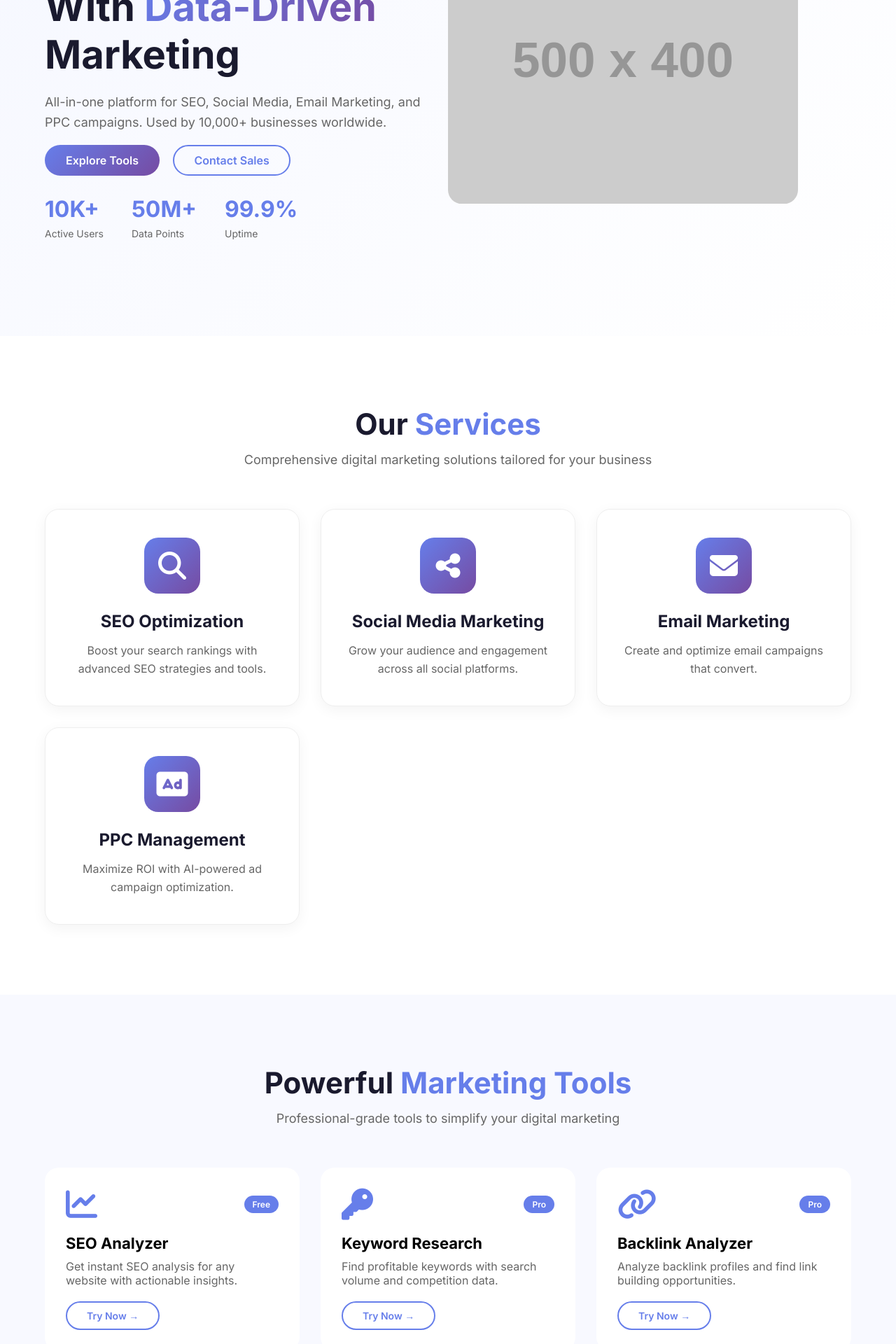
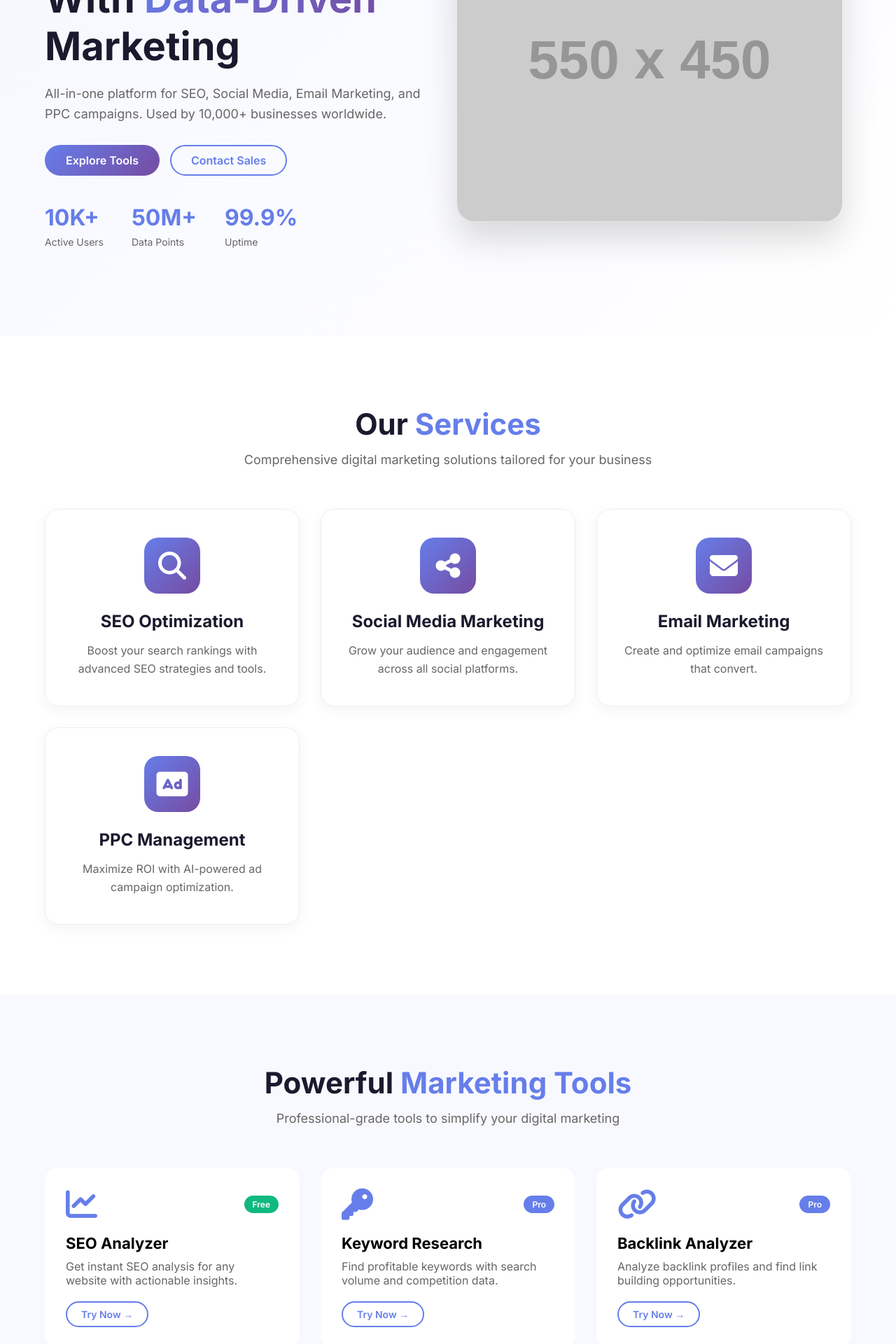
Before and after one commit to MrSaboorKhan/growaimark-agency, a Flask app: page / in a window 1280 px wide. Shown: the part 320-2240 px from the top of the page at 70% size. Run offline with Flask 3, Linux system fonts and the light colour scheme; grey boxes labelled with a size stand in for pictures from a placeholder-image service; some libraries are stand-ins or nearby versions.

Commit message:
Updated phone number and hero image

```diff
--- a/templates/index.html
+++ b/templates/index.html
@@ -122,6 +123,7 @@
             text-decoration: none;
             font-weight: 600;
             transition: 0.3s;
+            display: inline-block;
         }
 
         .btn-outline:hover {
@@ -177,10 +179,15 @@
             margin-bottom: 30px;
         }
 
+        .hero-buttons {
+            display: flex;
+            gap: 15px;
+            margin-bottom: 40px;
+        }
+
         .hero-stats {
             display: flex;
             gap: 40px;
-            margin-top: 40px;
         }
 
         .stat h3 {
@@ -192,12 +199,14 @@
         .stat p {
             font-size: 14px;
             margin: 0;
+            color: #666;
         }
 
         .hero-image {
             flex: 1;
             position: relative;
             animation: float 3s ease-in-out infinite;
+            text-align: center;
         }
 
         @keyframes float {
@@ -207,8 +216,9 @@
 
         .hero-image img {
             width: 100%;
-            max-width: 500px;
-            border-radius: 20px;
+            max-width: 550px;
+            border-radius: 25px;
+            box-shadow: 0 25px 50px rgba(0,0,0,0.15);
         }
 
         /* Services Section */
@@ -330,6 +340,14 @@
             border-radius: 50px;
             font-size: 12px;
             font-weight: 600;
+        }
+
+        .tool-badge.free {
+            background: #10b981;
+        }
+
+        .tool-badge.pro {
+            background: #667eea;
         }
 
         .tool-card h3 {
@@ -490,7 +525,7 @@
             <p>All-in-one platform for SEO, Social Media, Email Marketing, and PPC campaigns. Used by 10,000+ businesses worldwide.</p>
             <div class="hero-buttons">
                 <a href="#tools" class="btn-primary">Explore Tools</a>
-                <a href="#contact" class="btn-outline" style="margin-left: 15px;">Contact Sales</a>
+                <a href="#contact" class="btn-outline">Contact Sales</a>
             </div>
             <div class="hero-stats">
                 <div class="stat">
@@ -552,38 +587,38 @@
             <div class="tool-card" data-aos="zoom-in" data-aos-delay="0">
                 <div class="tool-header">
                     <i class="fas fa-chart-line"></i>
-                    <span class="tool-badge">Free</span>
+                    <span class="tool-badge free">Free</span>
                 </div>
                 <h3>SEO Analyzer</h3>
                 <p>Get instant SEO analysis for any website with actionable insights.</p>
-                <a href="#" class="btn-outline" style="display: inline-block; font-size: 14px;">Try Now →</a>
+                <a href="#" class="btn-outline" style="display: inline-block; font-size: 14px; padding: 8px 20px;">Try Now →</a>
             </div>
             <div class="tool-card" data-aos="zoom-in" data-aos-delay="100">
                 <div class="tool-header">
                     <i class="fas fa-key"></i>
-                    <span class="tool-badge">Pro</span>
+                    <span class="tool-badge pro">Pro</span>
                 </div>
                 <h3>Keyword Research</h3>
                 <p>Find profitable keywords with search volume and competition data.</p>
-                <a href="#" class="btn-outline" style="display: inline-block; font-size: 14px;">Try Now →</a>
+                <a href="#" class="btn-outline" style="display: inline-block; font-size: 14px; padding: 8px 20px;">Try Now →</a>
             </div>
             <div class="tool-card" data-aos="zoom-in" data-aos-delay="200">
                 <div class="tool-header">
                     <i class="fas fa-link"></i>
-                    <span class="tool-badge">Pro</span>
+                    <span class="tool-badge pro">Pro</span>
                 </div>
                 <h3>Backlink Analyzer</h3>
                 <p>Analyze backlink profiles and find link building opportunities.</p>
-                <a href="#" class="btn-outline" style="display: inline-block; font-size: 14px;">Try Now →</a>
+                <a href="#" class="btn-outline" style="display: inline-block; font-size: 14px; padding: 8px 20px;">Try Now →</a>
             </div>
             <div class="tool-card" data-aos="zoom-in" data-aos-delay="300">
                 <div class="tool-header">
                     <i class="fas fa-clock"></i>
-                    <span class="tool-badge">Free</span>
+                    <span class="tool-badge free">Free</span>
                 </div>
                 <h3>Social Calendar</h3>
                 <p>Plan and schedule your social media content effectively.</p>
-                <a href="#" class="btn-outline" style="display: inline-block; font-size: 14px;">Try Now →</a>
+                <a href="#" class="btn-outline" style="display: inline-block; font-size: 14px; padding: 8px 20px;">Try Now →</a>
             </div>
         </div>
     </section>
@@ -665,6 +700,16 @@
                 }
             });
         });
+
+        // Mobile menu toggle
+        const mobileMenuBtn = document.querySelector('.mobile-menu');
+        const navLinks = document.querySelector('.nav-links');
+
+        if (mobileMenuBtn) {
+            mobileMenuBtn.addEventListener('click', function() {
+                navLinks.classList.toggle('show');
+            });
+        }
     </script>
 </body>
 </html>
```
Also changed, not shown: other parts of templates/index.html (+37 -19 lines).
